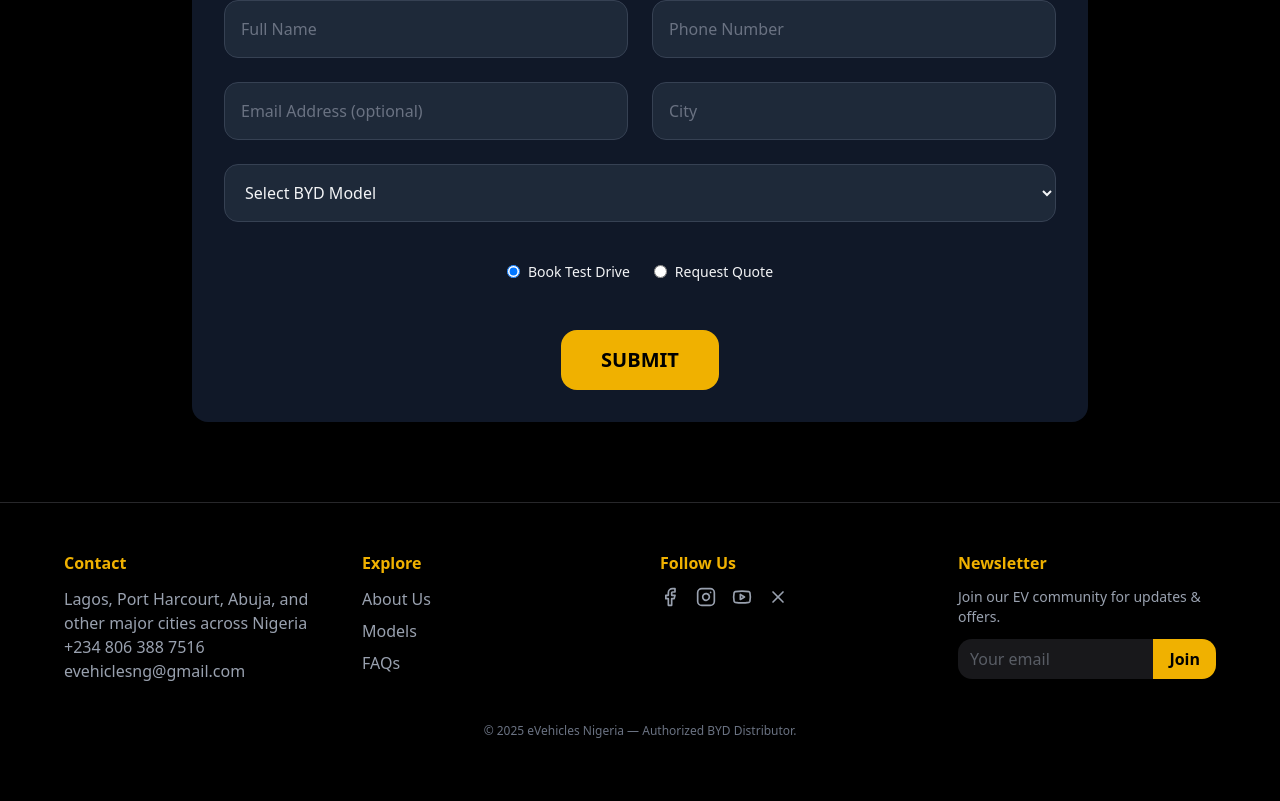
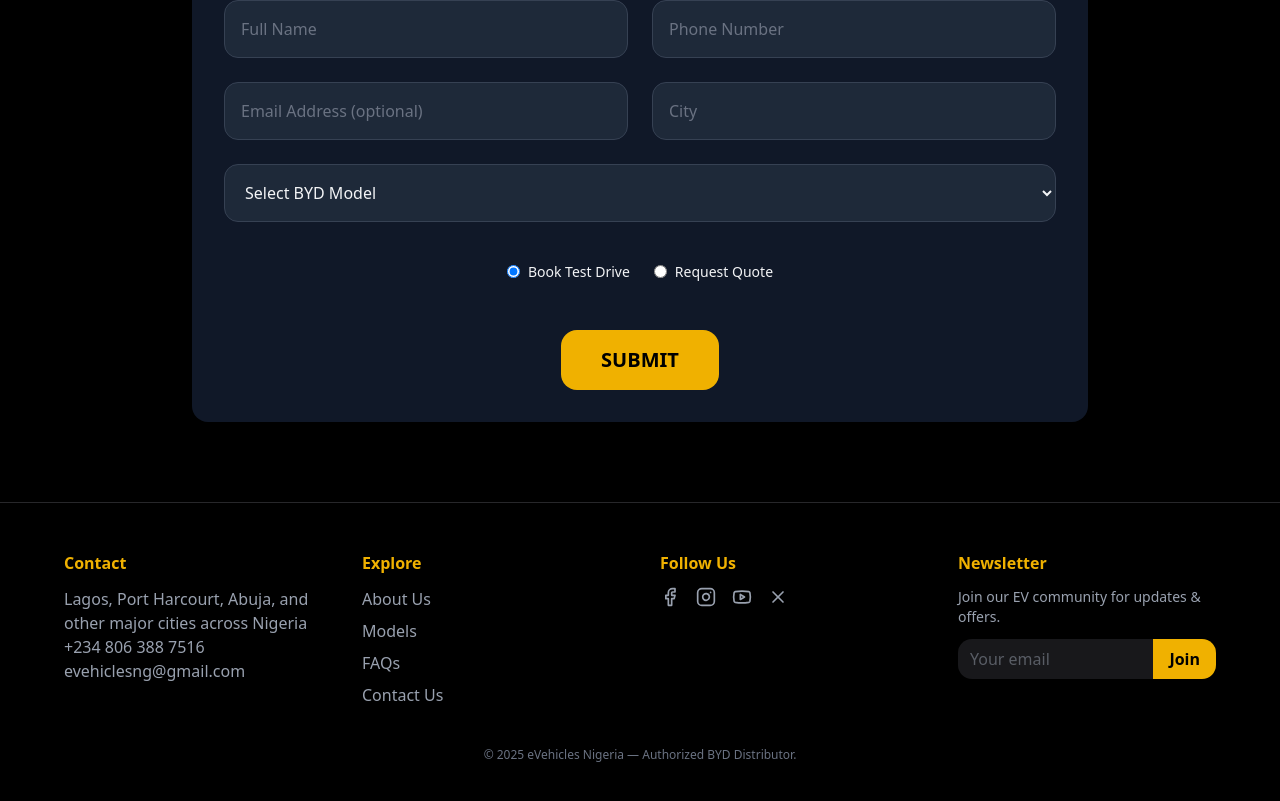
Before and after one commit to btosan/ev-landingpage, a Next.js app: page / in a window 1280 px wide. Shown: the part 5624-6425 px from the top of the page. Built offline with nearby package versions, Linux system fonts and the light colour scheme.

Commit message:
added contact link to footer

```diff
--- a/src/components/Footer.tsx
+++ b/src/components/Footer.tsx
@@ -44,6 +44,11 @@ export default function Footer() {
             <li>
               <Link href="/faqs" className="hover:text-yellow-500 transition-all">
                 FAQs
+              </Link>
+            </li>
+            <li>
+              <Link href="/contact" className="hover:text-yellow-500 transition-all">
+                Contact Us
               </Link>
             </li>
           </ul>
```
